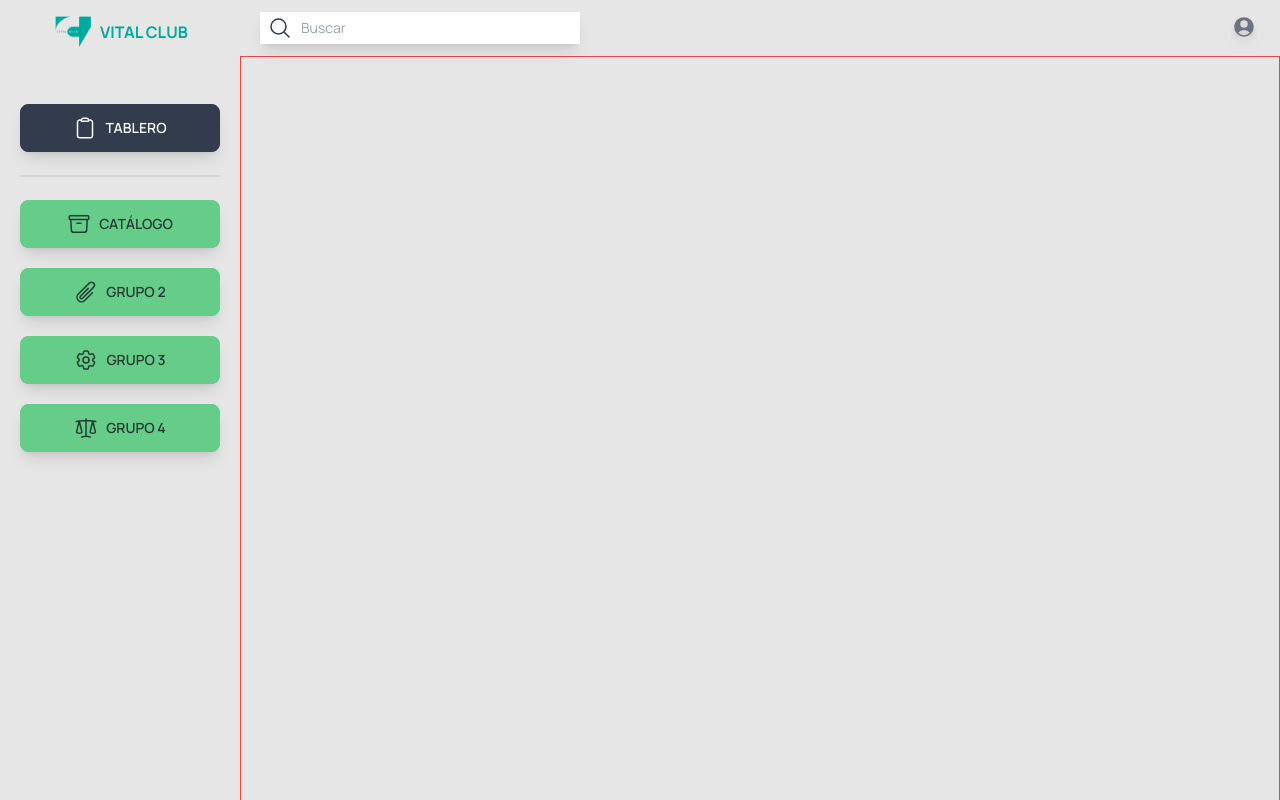
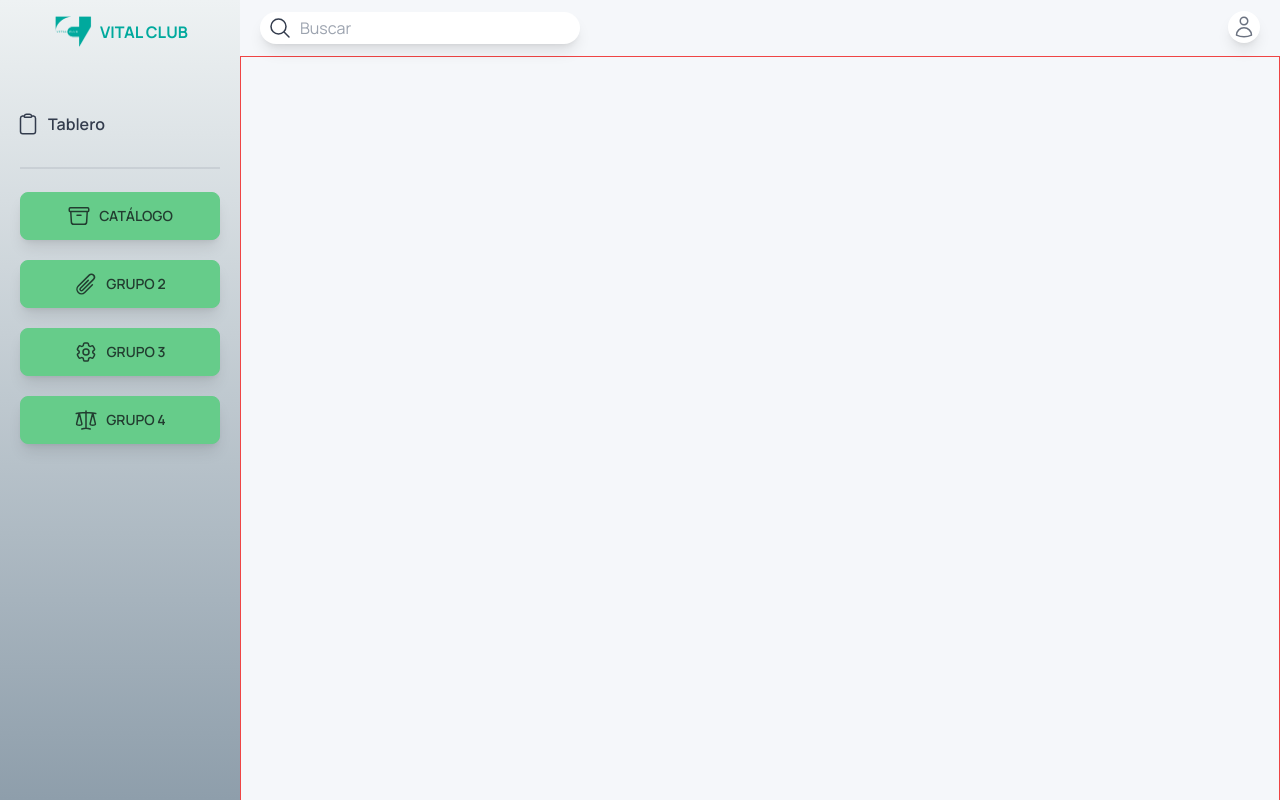
Before and after one commit to steevened/vital-labs, a React (Vite) app: page / in a window 1280 px wide. Built offline with nearby package versions, Linux system fonts and the light colour scheme; sample sign-in values are in the browser's storage; the HTML template or start-up script is replaced by a standard one.

Commit message:
working on left navbar

```diff
--- a/src/App.css
+++ b/src/App.css
@@ -5,3 +5,9 @@
 html {
   font-family: 'Manrope', sans-serif;
 }
+
+@layer components {
+  .active {
+    @apply bg-slate-500/50 text-white border-l-4 border-l-slate-500 rounded-tr-full rounded-br-full;
+  }
+}
--- a/src/components/Navbar/NavLeft.jsx
+++ b/src/components/Navbar/NavLeft.jsx
@@ -1,14 +1,19 @@
-import React from 'react';
-import { useNavigate } from 'react-router-dom';
+import React, { useState } from 'react';
+import { useLocation, useNavigate } from 'react-router-dom';
 import logo from '../../assets/logo.png';
 import BtnDashboard from '../buttons/BtnDashboard';
 
 const NavLeft = ({ setIsToolbarOpen, isToolbarOpen }) => {
   const navigate = useNavigate();
+  const [active, setActive] = useState('');
+
+  const location = useLocation();
+
+  console.log(location);
 
   return (
     <div
-      className={`shadow-lg fixed top-0 bottom-0 md:shadow-none  shadow-black/30 md:translate-x-0 transition-all  w-60 bg-base-200 z-20 ${
+      className={`shadow-lg fixed top-0 bottom-0 md:shadow-none  shadow-black/30 md:translate-x-0 transition-all  w-60 bg-gradient-to-b from-p-from to-p-to z-20 ${
         isToolbarOpen ? 'translate-x-0' : '-translate-x-full'
       }`}
     >
@@ -16,16 +21,22 @@
         <img className="object-contain   h-3/6" src={logo} alt="logo" />
         <p className="text-[#00A99D] font-bold">VITAL CLUB</p>
       </div>
-      <div className="w-full  ">
-        <div className="w-5/6 mx-auto mt-10">
+      <div className="w-full">
+        <div className="mt-10">
           <button
-            onClick={() => {
+            onClick={(e) => {
               setIsToolbarOpen(false);
               navigate('/');
+              if (location.pathname === '/') {
+                setActive('/');
+              }
             }}
-            className="btn btn-block flex shadow-lg gap-2 hover:rounded-none transition-all duration-500"
+            className={`flex transition-all duration-100 w-[90%] py-2 px-4 gap-2  text-base font-semibold ${
+              active === '/'
+                ? 'active active:active focus:active hover:active'
+                : ''
+            }`}
           >
-            <div>
             <svg
               xmlns="http://www.w3.org/2000/svg"
               fill="none"
@@ -40,8 +51,7 @@
                 d="M15.666 3.888A2.25 2.25 0 0013.5 2.25h-3c-1.03 0-1.9.693-2.166 1.638m7.332 0c.055.194.084.4.084.612v0a.75.75 0 01-.75.75H9a.75.75 0 01-.75-.75v0c0-.212.03-.418.084-.612m7.332 0c.646.049 1.288.11 1.927.184 1.1.128 1.907 1.077 1.907 2.185V19.5a2.25 2.25 0 01-2.25 2.25H6.75A2.25 2.25 0 014.5 19.5V6.257c0-1.108.806-2.057 1.907-2.185a48.208 48.208 0 011.927-.184"
               />
             </svg>
-            </div>
-            <p>Tablero</p>
+            <span>Tablero</span>
           </button>
         </div>
         <div className="divider w-5/6 mx-auto"></div>
--- a/src/components/Navbar/NavTop.jsx
+++ b/src/components/Navbar/NavTop.jsx
@@ -12,8 +12,8 @@
   };
 
   return (
-    <div className="flex justify-between  w-full md:ml-60 h-14 items-center px-5  ">
-      <div className="md:hidden ">
+    <nav className="flex justify-between w-full md:ml-60 h-14 items-center px-5  ">
+      <div className="md:hidden">
         <BtnCircle btnAction={() => setIsToolbarOpen(true)}>
           <svg
             xmlns="http://www.w3.org/2000/svg"
@@ -34,7 +34,7 @@
       <form onSubmit={handleSearch} className="relative">
         <input
           placeholder="Buscar"
-          className=" input focus:outline-none shadow-lg input-sm pl-10 bg-base-100 w-36 sm:w-60 md:w-80 rounded-none"
+          className="focus:outline-none shadow-lg  py-1 pl-10 bg-base-100 w-40 sm:w-60 md:w-80 rounded-full"
           type="text"
           id="search"
         />
@@ -61,14 +61,16 @@
             <BtnCircle>
               <svg
                 xmlns="http://www.w3.org/2000/svg"
+                fill="none"
                 viewBox="0 0 24 24"
-                fill="currentColor"
+                strokeWidth={1.5}
+                stroke="currentColor"
                 className="w-6 h-6"
               >
                 <path
-                  fillRule="evenodd"
-                  d="M18.685 19.097A9.723 9.723 0 0021.75 12c0-5.385-4.365-9.75-9.75-9.75S2.25 6.615 2.25 12a9.723 9.723 0 003.065 7.097A9.716 9.716 0 0012 21.75a9.716 9.716 0 006.685-2.653zm-12.54-1.285A7.486 7.486 0 0112 15a7.486 7.486 0 015.855 2.812A8.224 8.224 0 0112 20.25a8.224 8.224 0 01-5.855-2.438zM15.75 9a3.75 3.75 0 11-7.5 0 3.75 3.75 0 017.5 0z"
-                  clipRule="evenodd"
+                  strokeLinecap="round"
+                  strokeLinejoin="round"
+                  d="M15.75 6a3.75 3.75 0 11-7.5 0 3.75 3.75 0 017.5 0zM4.501 20.118a7.5 7.5 0 0114.998 0A17.933 17.933 0 0112 21.75c-2.676 0-5.216-.584-7.499-1.632z"
                 />
               </svg>
             </BtnCircle>
@@ -99,7 +101,7 @@
           </ul>
         </div>
       </div>
-    </div>
+    </nav>
   );
 };
 
--- a/src/components/buttons/BtnCircle.jsx
+++ b/src/components/buttons/BtnCircle.jsx
@@ -4,7 +4,7 @@
   return (
     <button
       onClick={btnAction}
-      className="btn text-gray-500 btn-circle bg-transparent btn-ghost btn-sm drop-shadow-lg"
+      className=" text-gray-500 hover:text-gray-700 bg-base-100 rounded-full  p-1 shadow-lg"
     >
       {children}
     </button>
--- a/src/layouts/HomeLayout.jsx
+++ b/src/layouts/HomeLayout.jsx
@@ -6,7 +6,7 @@
 const HomeLayout = ({ children, setIsToolbarOpen, isToolbarOpen }) => {
   return (
     <>
-      <div className="bg-base-200 h-screen overflow-hidden">
+      <div className="bg-p-primary h-screen overflow-hidden">
         <NavTop setIsToolbarOpen={setIsToolbarOpen} />
         <Overlay
           isToolbarOpen={isToolbarOpen}
--- a/tailwind.config.cjs
+++ b/tailwind.config.cjs
@@ -2,7 +2,14 @@
 module.exports = {
   content: ['./index.html', './src/**/*.{js,ts,jsx,tsx}'],
   theme: {
-    extend: {},
+    extend: {
+      colors: {
+        'p-primary': '#f5f7fa',
+        'p-from': '#eef2f3',
+        'p-bw': '#d9e0e3',
+        'p-to': '#8e9eab',
+      },
+    },
   },
   plugins: [require('daisyui')],
 };
```
Lines whose indentation alone changed are shown as unchanged.
